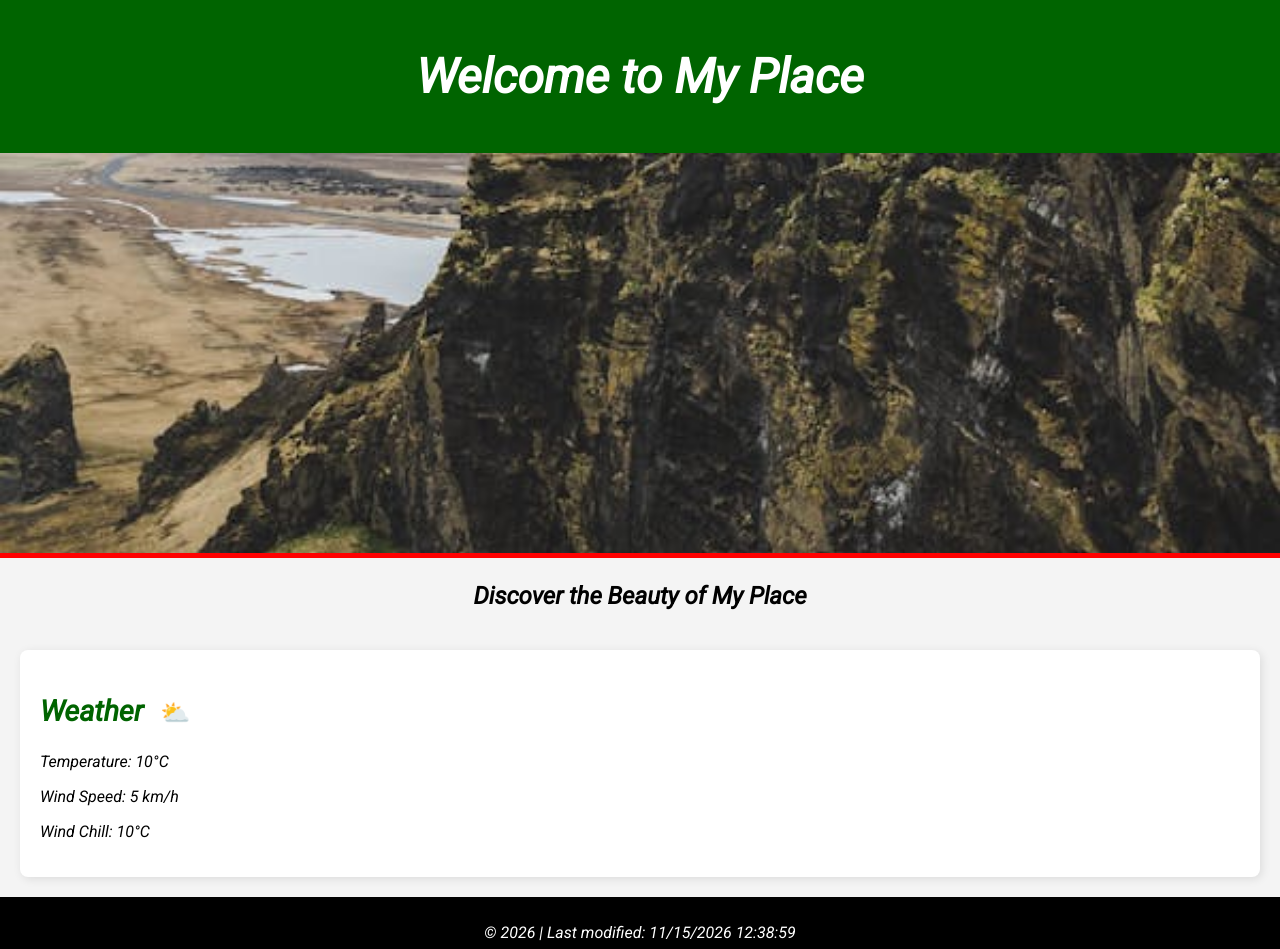
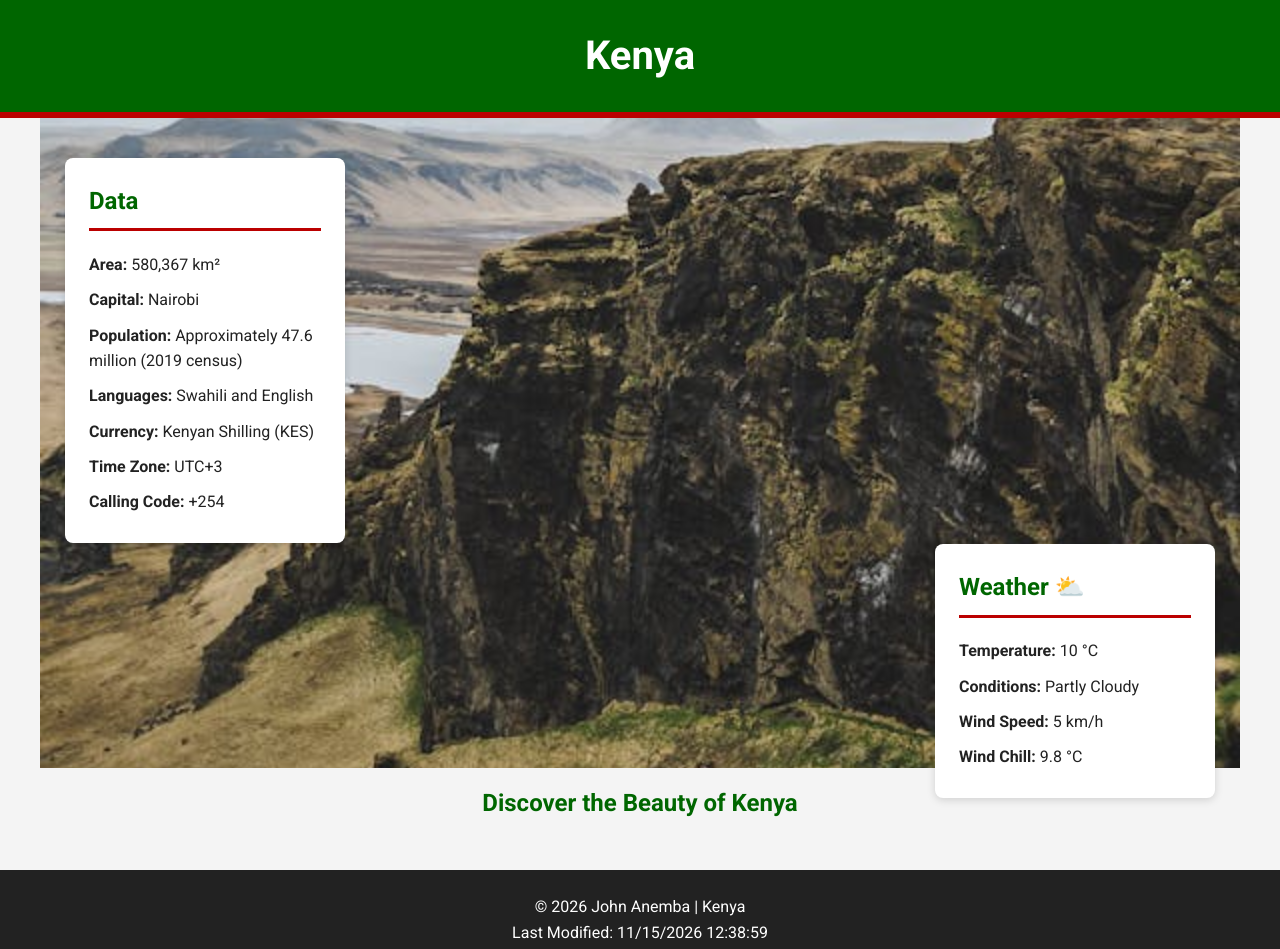
Before and after one commit to johnanemba/wdd131, a plain HTML site: page place.html in a window 1280 px wide. Shown: the top 949 px of the page. Drawn offline with Linux system fonts and the light colour scheme.

Commit message:
Complete WDD131 Week 03 Country Page

```diff
--- a/place.html
+++ b/place.html
@@ -1,49 +1,142 @@
+
 <!DOCTYPE html>
 <html lang="en">
 <head>
-  <meta charset="UTF-8" />
-  <meta name="viewport" content="width=device-width, initial-scale=1.0" />
-  <title>My Place</title>
-  <meta name="description" content="Discover the beauty and weather of My Place. Stay updated with live weather and enjoy responsive design.">
-  <meta name="author" content="John Anemba" />
+  <meta charset="UTF-8">
+  <meta name="viewport" content="width=device-width, initial-scale=1.0">
+
+  <title>Kenya | Country Page</title>
+
+  <meta name="description" content="Discover Kenya, its beautiful landscapes, culture, people and weather.">
+  <meta name="author" content="John Anemba">
 
   <!-- Styles -->
   <link rel="stylesheet" href="styles/place.css">
+
   <link rel="preconnect" href="https://fonts.googleapis.com">
   <link rel="preconnect" href="https://fonts.gstatic.com" crossorigin>
-  <link href="https://fonts.googleapis.com/css2?family=Roboto:ital@1&display=swap" rel="stylesheet">
+  <link href="https://fonts.googleapis.com/css2?family=Roboto:wght@400;700&display=swap" rel="stylesheet">
 
-  <!-- Scripts -->
+  <!-- JavaScript -->
   <script defer src="scripts/place.js"></script>
 </head>
+
 <body>
+
   <header>
-    <h1>Welcome to My Place</h1>
+    <h1>Kenya</h1>
   </header>
 
   <main>
+
     <!-- Hero Section -->
     <section class="hero">
+
       <picture>
-        <source srcset="images/hero-small.webp" media="(max-width: 500px)">
-        <source srcset="images/hero-medium.webp" media="(max-width: 1000px)">
-        <img src="images/hero-large1.webp" alt="Scenic view of My Place" class="hero-image" loading="lazy" width="1000" height="500">
+        <source
+          srcset="images/hero-image.webp"
+          media="(max-width: 500px)"
+          type="image/webp">
+
+        <source
+          srcset="images/hero-large.webp"
+          media="(max-width: 1000px)"
+          type="image/webp">
+
+        <img
+          src="images/hero-large1.webp"
+          alt="Beautiful landscape of Kenya"
+          class="hero-image"
+          width="1500"
+          height="800">
       </picture>
-      <h2>Discover the Beauty of My Place</h2>
+
+      <h2>Discover the Beauty of Kenya</h2>
+
+    </section>
+
+    <!-- Data Section -->
+    <section class="data">
+
+      <h2>Data</h2>
+
+      <p><strong>Area:</strong> 580,367 km²</p>
+
+      <p><strong>Capital:</strong> Nairobi</p>
+
+      <p><strong>Population:</strong> Approximately 47.6 million (2019 census)</p>
+
+      <p><strong>Languages:</strong> Swahili and English</p>
+
+      <p><strong>Currency:</strong> Kenyan Shilling (KES)</p>
+
+      <p><strong>Time Zone:</strong> UTC+3</p>
+
+      <p><strong>Calling Code:</strong> +254</p>
+
     </section>
 
     <!-- Weather Section -->
     <section class="weather">
-      <h2>Weather <span class="weather-icon" aria-hidden="true"></span></h2>
-      <p>Temperature: <span id="temp">10</span>°C</p>
-      <p>Wind Speed: <span id="wind-speed">5</span> km/h</p>
-      <p>Wind Chill: <span id="wind-chill">N/A</span></p>
+
+      <h2>
+        Weather
+        <span class="weather-icon" aria-hidden="true"></span>
+      </h2>
+
+      <!-- SVG weather icon for mobile -->
+      <svg class="mobile-weather-icon"
+           xmlns="http://www.w3.org/2000/svg"
+           viewBox="0 0 64 64"
+           width="60"
+           height="60"
+           role="img"
+           aria-label="Partly cloudy weather">
+
+        <circle cx="23" cy="22" r="13" fill="#f4b400"/>
+
+        <path d="M20 47
+                 C20 39 26 34 34 34
+                 C36 24 51 23 55 35
+                 C63 36 65 48 57 51
+                 H28
+                 C23 51 20 49 20 47Z"
+              fill="#8ecae6"/>
+
+      </svg>
+
+      <p><strong>Temperature:</strong>
+        <span id="temp">10</span> °C
+      </p>
+
+      <p><strong>Conditions:</strong> Partly Cloudy</p>
+
+      <p><strong>Wind Speed:</strong>
+        <span id="wind-speed">5</span> km/h
+      </p>
+
+      <p><strong>Wind Chill:</strong>
+        <span id="wind-chill">N/A</span>
+      </p>
+
     </section>
+
   </main>
 
   <!-- Footer -->
   <footer>
-    <p>&copy; <span id="year"></span> | Last modified: <span id="last-modified"></span></p>
+
+    <p>
+      &copy; <span id="year"></span>
+      John Anemba | Kenya
+    </p>
+
+    <p>
+      Last Modified:
+      <span id="last-modified"></span>
+    </p>
+
   </footer>
+
 </body>
 </html>
--- a/scripts/place.js
+++ b/scripts/place.js
@@ -1,19 +1,23 @@
-// Wind Chill Calculation Function
+
+// Get the current year
+document.querySelector("#year").textContent = new Date().getFullYear();
+
+// Get the last modified date
+document.querySelector("#last-modified").textContent = document.lastModified;
+
+// Static weather information
+const temperature = 10;
+const windSpeed = 5;
+
+// Wind chill calculation function
 function calculateWindChill(temp, speed) {
-  return (temp <= 10 && speed > 4.8)
-    ? `${Math.round(13.12 + 0.6215 * temp - 11.37 * Math.pow(speed, 0.16) + 0.3965 * temp * Math.pow(speed, 0.16))}°C`
-    : 'N/A';
+    return 13.12 + 0.6215 * temp - 11.37 * Math.pow(speed, 0.16) + 0.3965 * temp * Math.pow(speed, 0.16);
 }
 
-// DOM Content Loaded
-document.addEventListener("DOMContentLoaded", () => {
-  const temp = parseFloat(document.getElementById("temp").textContent);
-  const speed = parseFloat(document.getElementById("wind-speed").textContent);
-  const windChill = calculateWindChill(temp, speed);
-
-  document.getElementById("wind-chill").textContent = windChill;
-
-  // Footer Year and Last Modified
-  document.getElementById("year").textContent = new Date().getFullYear();
-  document.getElementById("last-modified").textContent = document.lastModified;
-});
+// Display wind chill only when conditions are met
+if (temperature <= 10 && windSpeed > 4.8) {
+    document.querySelector("#wind-chill").textContent =
+        calculateWindChill(temperature, windSpeed).toFixed(1) + " °C";
+} else {
+    document.querySelector("#wind-chill").textContent = "N/A";
+}
--- a/styles/place.css
+++ b/styles/place.css
@@ -1,106 +1,148 @@
-/* Global Styles */
+
 :root {
-    --primary-color: #006400;   /* Dark Green */
-    --secondary-color: #000000; /* Black */
-    --accent-color: #ff0000;    /* Red */
-    --light-color: #ffffff;     /* White */
-    --bg-color: #f4f4f4;
-    --font-family: 'Roboto', sans-serif;
+  --primary-color: #006600;
+  --secondary-color: #bb0000;
+  --dark-color: #222222;
+  --light-color: #ffffff;
+  --background-color: #f4f4f4;
+  --accent-color: #f5f5f5;
+}
+
+* {
+  box-sizing: border-box;
+  margin: 0;
+  padding: 0;
 }
 
 body {
-    font-family: var(--font-family);
-    background-color: var(--bg-color);
-    margin: 0;
-    padding: 0;
-    color: var(--secondary-color);
+  font-family: "Roboto", Arial, sans-serif;
+  color: var(--dark-color);
+  background: var(--background-color);
+  line-height: 1.6;
 }
 
-/* Header */
 header {
-    background-color: var(--primary-color);
-    color: var(--light-color);
-    text-align: center;
-    padding: 1rem;
-    font-size: 1.5rem;
+  background: var(--primary-color);
+  color: var(--light-color);
+  text-align: center;
+  padding: 1.5rem;
+  border-bottom: 6px solid var(--secondary-color);
 }
 
-/* Hero Section */
-.hero {
-    text-align: center;
-    overflow: hidden;
+header h1 {
+  font-size: 2.5rem;
 }
 
-.hero img {
-    width: 100%;
-    height: auto;
-    max-height: 400px;
-    object-fit: cover;
-    border-bottom: 5px solid var(--accent-color);
+main {
+  max-width: 1200px;
+  margin: 0 auto;
 }
 
-/* Weather Section */
-.weather {
-    background-color: var(--light-color);
-    padding: 20px;
-    margin: 20px;
-    border-radius: 8px;
-    box-shadow: 2px 2px 10px rgba(0, 0, 0, 0.1);
+.hero {
+  position: relative;
 }
 
-.weather h2 {
-    font-size: 1.8rem;
-    color: var(--primary-color);
-    position: relative;
+.hero picture,
+.hero img {
+  display: block;
+  width: 100%;
 }
 
-/* SVG Weather Icon - Mobile Only */
-.weather-icon {
-    display: none;
-    width: 50px;
-    height: 50px;
-    background-image: url('images/weather-icon.svg');
-    background-size: contain;
-    background-repeat: no-repeat;
-    margin: 10px auto;
+.hero-image {
+  height: 500px;
+  object-fit: cover;
 }
 
-/* Media Queries */
-
-/* For mobile view: Show the weather icon */
-@media (max-width: 767px) {
-    .weather-icon {
-        display: block;
-    }
+.hero h2 {
+  text-align: center;
+  padding: 1rem;
+  color: var(--primary-color);
 }
 
-/* For desktop view: Show the emoticon (pseudo-element) */
-@media (min-width: 768px) {
-    .weather h2::after {
-        content: " ⛅";
-        color: var(--accent-color);
-        font-size: 1.5rem;
-        margin-left: 10px;
-    }
+.data,
+.weather {
+  background: var(--light-color);
+  margin: 1.5rem;
+  padding: 1.5rem;
+  border-radius: 8px;
+  box-shadow: 0 2px 8px rgba(0, 0, 0, 0.15);
 }
 
-/* Footer */
-footer {
-    background-color: var(--secondary-color);
-    color: var(--light-color);
-    text-align: center;
-    padding: 10px;
-    margin-top: 20px;
+.data h2,
+.weather h2 {
+  color: var(--primary-color);
+  border-bottom: 3px solid var(--secondary-color);
+  margin-bottom: 1rem;
+  padding-bottom: 0.5rem;
 }
 
-/* Responsive Design */
-@media (max-width: 768px) {
-    body {
-        text-align: center;
-    }
+.data p,
+.weather p {
+  padding: 0.3rem 0;
+}
 
-    .weather {
-        width: 90%;
-        margin: 10px auto;
-    }
+.weather-icon::after {
+  content: " ⛅";
 }
+
+.mobile-weather-icon {
+  display: none;
+}
+
+footer {
+  background: var(--dark-color);
+  color: var(--light-color);
+  text-align: center;
+  padding: 1.5rem;
+  margin-top: 2rem;
+}
+
+@media screen and (min-width: 700px) {
+  main {
+    position: relative;
+  }
+
+  .hero-image {
+    height: 650px;
+  }
+
+  .data,
+  .weather {
+    position: absolute;
+    width: 280px;
+    margin: 0;
+    z-index: 1;
+  }
+
+  .data {
+    top: 40px;
+    left: 25px;
+  }
+
+  .weather {
+    bottom: 40px;
+    right: 25px;
+  }
+}
+
+@media screen and (max-width: 699px) {
+  .hero-image {
+    height: 300px;
+  }
+
+  .weather-icon {
+    display: none;
+  }
+
+  .mobile-weather-icon {
+    display: block;
+    width: 60px;
+    height: 60px;
+    margin-bottom: 0.5rem;
+  }
+
+  .data,
+  .weather {
+    margin: 1rem;
+  }
+}
```
Also changed, not shown: images/images/images/kenya-landscape.jpg (added).
